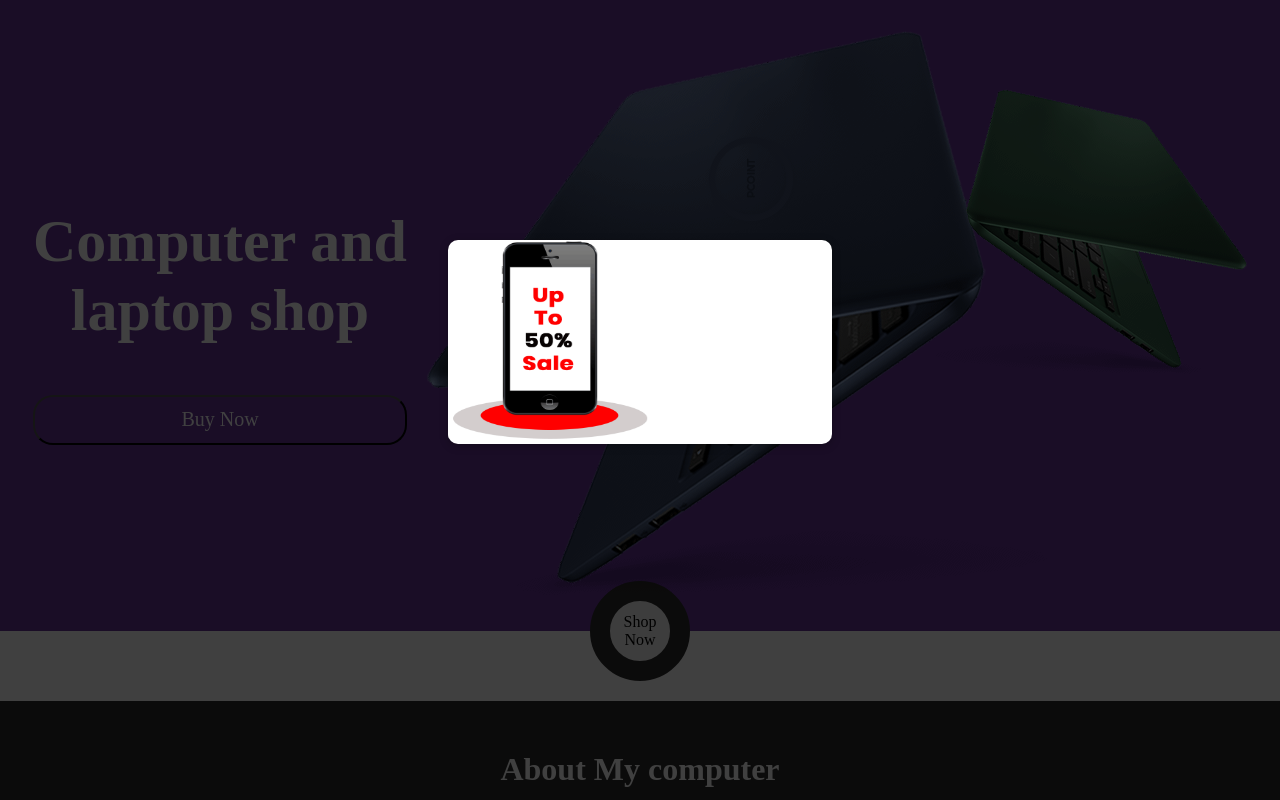
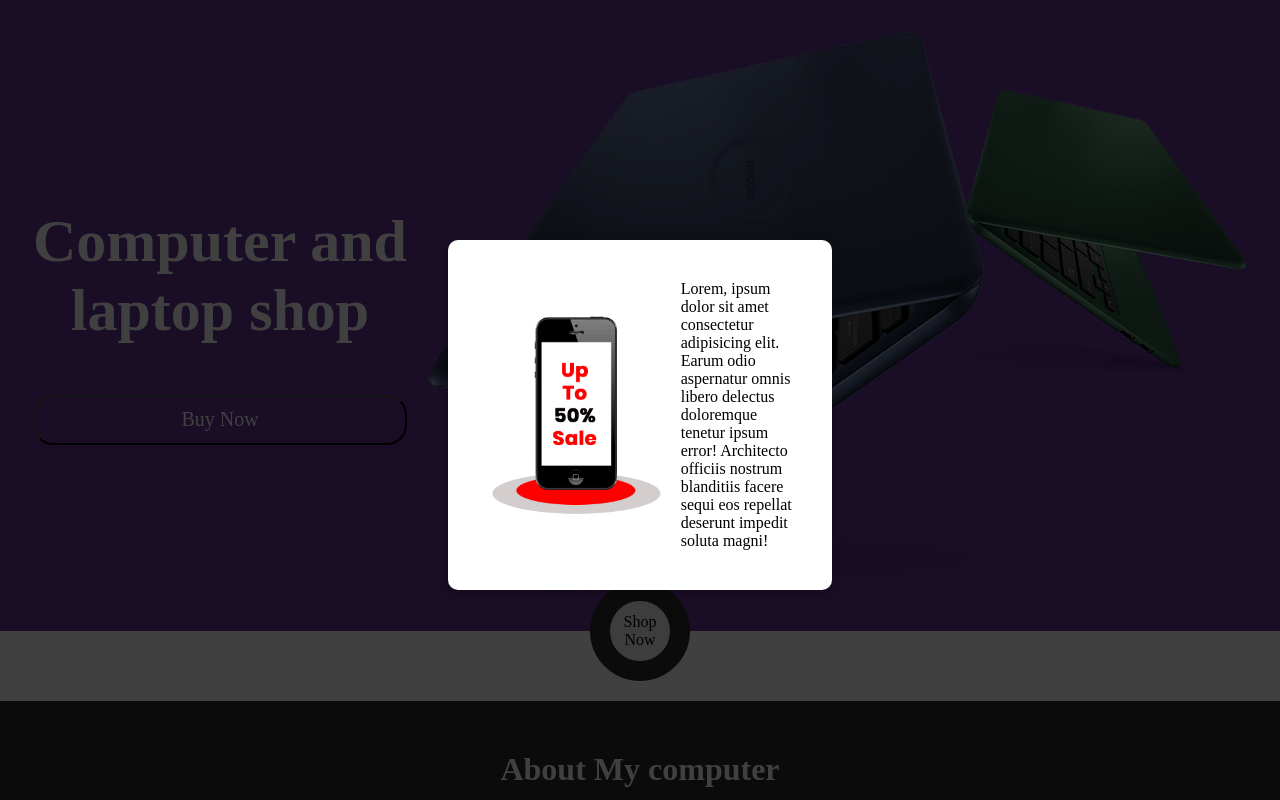
Before and after one commit to MahsumaRezai/Online-Shop-Computer, a React (Create React App) app: page / in a window 1280 px wide. Shown: the top 800 px of the page. Built offline with nearby package versions, Linux system fonts and the light colour scheme.

Commit message:
last commit for today

```diff
--- a/public/index.html
+++ b/public/index.html
@@ -20,6 +20,7 @@
   <div id="overlay-root"></div>
   <div id="root"></div>
 
+
 </body>
 
 </html>
--- a/src/Componets/UI/Module.js
+++ b/src/Componets/UI/Module.js
@@ -13,9 +13,12 @@ const Backdrop = (props) => {
 const Moduloerly = (props) => {
     return (<Card className={classes.modal}>
         <div>
-            <div>
+            <div className={classes.paragh}>
                 <img src={img} alt="" className={classes.img} />
-                <p></p>
+                <p>Lorem, ipsum dolor sit amet consectetur adipisicing elit.
+     Earum odio aspernatur omnis libero delectus doloremque tenetur
+     ipsum error! Architecto officiis nostrum blanditiis facere sequi
+      eos repellat deserunt impedit soluta magni!</p>
             </div>
 
         </div>
--- a/src/Componets/UI/Module.module.css
+++ b/src/Componets/UI/Module.module.css
@@ -22,8 +22,16 @@
     width: 30%;
     z-index: 100;
     overflow: hidden;
+    padding: 40px
   }
   .img {
       width: 200px;
       height: 200px;
   }
+  .paragh{
+      display: flex;
+      flex-direction: row;
+      justify-content: center;
+      align-items: center;
+      gap: 20px
+  }
```
